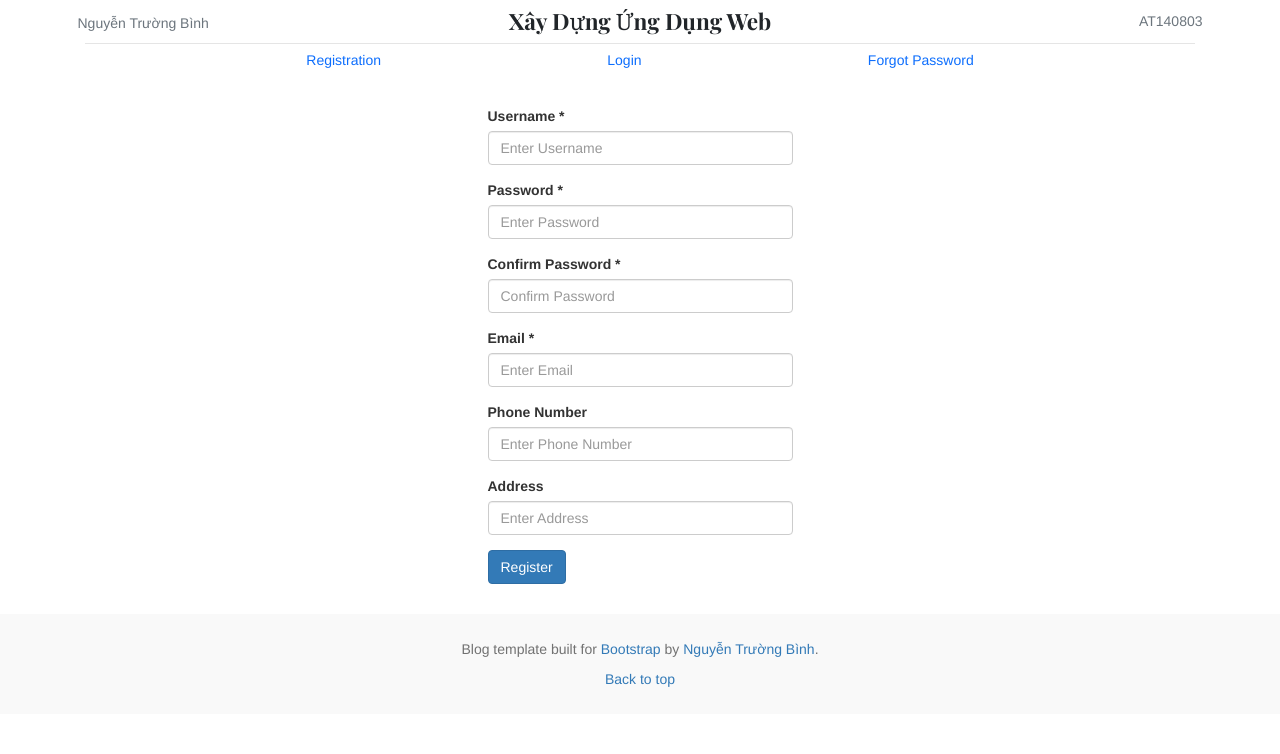
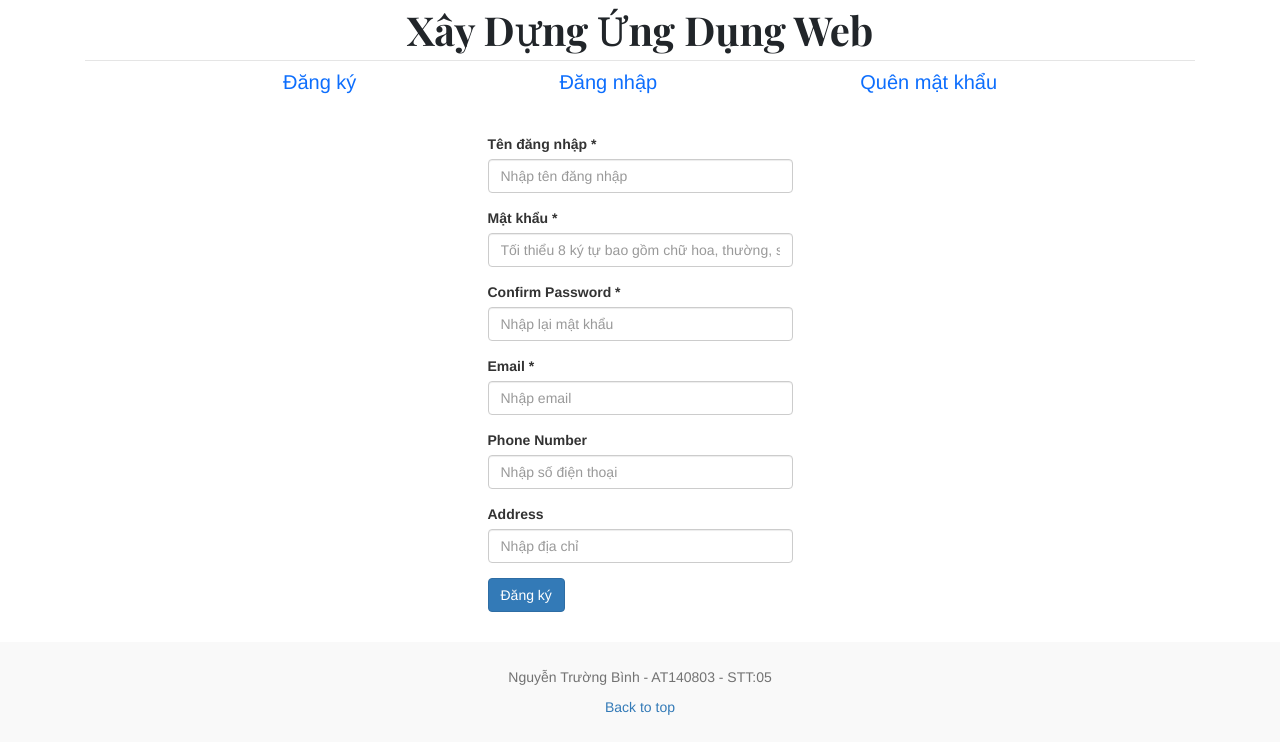
Before and after one commit to binhnguyen99391/udweb, a PHP site: page /udweb/auth/registration.php in a window 1280 px wide. Shown: the top 754 px of the page. Run offline with PHP 8.4, Linux system fonts and the light colour scheme; some libraries are stand-ins or nearby versions.

Commit message:
edit view

```diff
--- a/asset/css/style.css
+++ b/asset/css/style.css
@@ -7,7 +7,7 @@
 
   .blog-header-logo {
     font-family: "Playfair Display", Georgia, "Times New Roman", serif/*rtl:Amiri, Georgia, "Times New Roman", serif*/;
-    font-size: 2.25rem;
+    font-size: 4rem;
   }
 
   .blog-header-logo:hover {
@@ -30,7 +30,7 @@
   .nav-scroller {
     position: relative;
     z-index: 2;
-    height: 2.75rem;
+    height: 3.75rem;
     overflow-y: hidden;
   }
 
--- a/auth/registration.php
+++ b/auth/registration.php
@@ -21,18 +21,11 @@ if (isset($_POST['txtUsername'])) {
     $phone   = addslashes($_POST['txtPhone']);
     $address   = stripslashes($_POST['txtAddress']);
 
-    //Kiểm tra người dùng đã nhập liệu đầy đủ chưa
-    if (!$username || !$password || !$email || !$phone || !$address) {
-        echo "Vui lòng nhập đầy đủ thông tin. <a href='javascript: history.go(-1)'>Trở lại</a>";
-        exit;
-    }
-
     //Kiểm tra tên đăng nhập này đã có người dùng chưa
     if (mysqli_num_rows(mysqli_query($conn, "SELECT username FROM users WHERE username='$username'"))) {
         echo "Tên đăng nhập này đã có người dùng. Vui lòng chọn tên đăng nhập khác. <a href='javascript: history.go(-1)'>Trở lại</a>";
         exit;
     }
-
 
     //Kiểm tra email đã có người dùng chưa
     if (mysqli_num_rows(mysqli_query($conn, "SELECT email FROM users WHERE email='$email'"))) {
@@ -46,48 +39,48 @@ if (isset($_POST['txtUsername'])) {
 
     if ($result) {
         echo "<div class='container'>
-              <h3>You are registered successfully.</h3><br/>
-              <p class='link'>Click here to <a href='login.php'>Login</a></p>
+              <h3>Bạn đã đăng ký thành công</h3><br/>
+              <p class='link'>Click here to <a href='login.php'>Đăng nhập</a></p>
               </div>";
     } else {
-        echo "<div class='form'>
-                <h3>Required fields are missing.</h3><br/>
-                <p class='link'>Click here to <a href='registration.php'>registration</a> again.</p>
+        echo "<div class='container'>
+                <h3>Có lỗi gì đó xảy ra</h3><br/>
+                <p class='link'>Click here to <a href='registration.php'>Đăng ký</a> lại.</p>
                 </div>";
     }
 } else {
 ?>
 
-
     <div class="row m-5 w-25 mx-auto">
         <form action="" method="post">
             <div class="form-group">
-                <label for="InputUsername">Username *</label>
-                <input type="text" class="form-control" name="txtUsername" id="InputUsername" placeholder="Enter Username" required>
+                <label for="InputUsername">Tên đăng nhập *</label>
+                <input type="text" class="form-control" name="txtUsername" id="InputUsername" placeholder="Nhập tên đăng nhập"
+                pattern="^[A-Za-z][A-Za-z0-9-]{2,25}$" required>
             </div>
             <div class="form-group">
-                <label for="Password">Password *</label>
-                <input type="password" class="form-control" name="txtPassword" id="Password" placeholder="Enter Password"
+                <label for="Password">Mật khẩu *</label>
+                <input type="password" class="form-control" name="txtPassword" id="Password" placeholder="Tối thiểu 8 ký tự bao gồm chữ hoa, thường, số và ký tự"
                 pattern="^(?=.*\d)(?=.*[a-z])(?=.*[A-Z])(?=.*[a-zA-Z]).{8,}$" required autocomplete="new-password">
             </div>
             <div class="form-group">
                 <label for="ConfirmPassword">Confirm Password *</label>
-                <input type="password" class="form-control" id="ConfirmPassword" placeholder="Confirm Password" required>
+                <input type="password" class="form-control" id="ConfirmPassword" placeholder="Nhập lại mật khẩu" required>
             </div>
             <div class="form-group">
                 <label for="Email">Email *</label>
-                <input type="email" class="form-control" name="txtEmail" id="Email" placeholder="Enter Email" required>
+                <input type="email" class="form-control" name="txtEmail" id="Email" placeholder="Nhập email" required>
             </div>
             <div class="form-group">
                 <label for="PhoneNumber">Phone Number</label>
-                <input type="tel" class="form-control" name="txtPhone" id="PhoneNumber" placeholder="Enter Phone Number" pattern="[0-9]{3}-[0-9]{2}-[0-9]{3}">
+                <input type="tel" class="form-control" name="txtPhone" id="PhoneNumber" placeholder="Nhập số điện thoại" pattern="^(09|03|07|08|05)+([0-9]{8})$">
             </div>
             <div class="form-group">
                 <label for="Address">Address</label>
-                <input type="text" class="form-control" name="txtAddress" id="Address" placeholder="Enter Address">
+                <input type="text" class="form-control" name="txtAddress" id="Address" placeholder="Nhập địa chỉ">
             </div>
 
-            <button type="submit" class="btn btn-primary">Register</button>
+            <button type="submit" class="btn btn-primary">Đăng ký</button>
         </form>
     </div>
 
--- a/includes/footer.php
+++ b/includes/footer.php
@@ -1,5 +1,5 @@
 <footer class="blog-footer">
-  <p>Blog template built for <a href="https://getbootstrap.com/">Bootstrap</a> by <a href="#">Nguyễn Trường Bình</a>.</p>
+  <p>Nguyễn Trường Bình - AT140803 - STT:05</p>
   <p>
     <a href="#">Back to top</a>
   </p>
--- a/includes/header.php
+++ b/includes/header.php
@@ -5,13 +5,9 @@
   <meta charset="utf-8">
   <meta name="viewport" content="width=device-width, initial-scale=1">
   <meta name="description" content="">
-  <meta name="author" content="Mark Otto, Jacob Thornton, and Bootstrap contributors">
-  <meta name="generator" content="Hugo 0.88.1">
   <title>XDUDWEB</title>
 
   <link rel="canonical" href="https://getbootstrap.com/docs/5.1/examples/blog/">
-
-
 
   <!-- Bootstrap core CSS -->
   <link href="http://localhost:5/udweb/asset/css/bootstrap.min.css" rel="stylesheet">
@@ -23,37 +19,32 @@
   <link rel="stylesheet" href="https://maxcdn.bootstrapcdn.com/bootstrap/3.3.7/css/bootstrap.min.css">
   <script src="https://ajax.googleapis.com/ajax/libs/jquery/3.2.1/jquery.min.js"></script>
   <script src="https://maxcdn.bootstrapcdn.com/bootstrap/3.3.7/js/bootstrap.min.js"></script>
+  <script src='https://www.google.com/recaptcha/api.js' async defer></script>
 </head>
 
 <body>
   <div class="container">
     <header class="blog-header py-3">
-      <div class="row flex-nowrap justify-content-between align-items-center">
-        <div class="col-4 pt-1">
-          <a class="link-secondary" href="#">Nguyễn Trường Bình</a>
-        </div>
-        <div class="col-4 text-center">
+      <div class=" flex-nowrap justify-content-between align-items-center">
+        <div class="text-center">
           <a class="blog-header-logo text-dark" href="/udweb">Xây Dựng Ứng Dụng Web</a>
-        </div>
-        <div class="col-4 d-flex justify-content-end align-items-center">
-          <a class="link-secondary" href="#">AT140803</a>
         </div>
       </div>
     </header>
     <div class="nav-scroller py-1 mb-2">
-      <nav class="nav d-flex justify-content-between">
+      <nav class="nav d-flex justify-content-between" style="font-size:20px">
         <?php
         session_start();
 
         if (isset($_SESSION["loggedin"]) == false) { ?>
-          <a class="p-2 link-primary" href="registration.php">Registration</a>
-          <a class="p-2 link-primary" href="login.php">Login</a>
-          <a class="p-2 link-primary" href="forgotPass.php">Forgot Password</a>
+          <a class="p-2 link-primary" href="registration.php">Đăng ký</a>
+          <a class="p-2 link-primary" href="login.php">Đăng nhập</a>
+          <a class="p-2 link-primary" href="forgotPass.php">Quên mật khẩu</a>
         <?php
         } else { ?>
-          <a class="p-2 link-primary" href="users">User</a>
-          <a class="p-2 link-primary" href="changePass.php">Change Password</a>
-          <a class="p-2 link-primary" href="logout.php">Logout</a>
+          <a class="p-2 link-primary" href="http://localhost:5/udweb/users">Quản lý người dùng</a>
+          <a class="p-2 link-primary" href="http://localhost:5/udweb/changePass.php">Đổi mật khẩu</a>
+          <a class="p-2 link-primary" href="http://localhost:5/udweb/logout.php">Đăng xuất</a>
         <?php } ?>
       </nav>
     </div>
```
Also changed, not shown: auth/forgotPass.php (+35 -13 lines), auth/login.php (+6 -7 lines).
